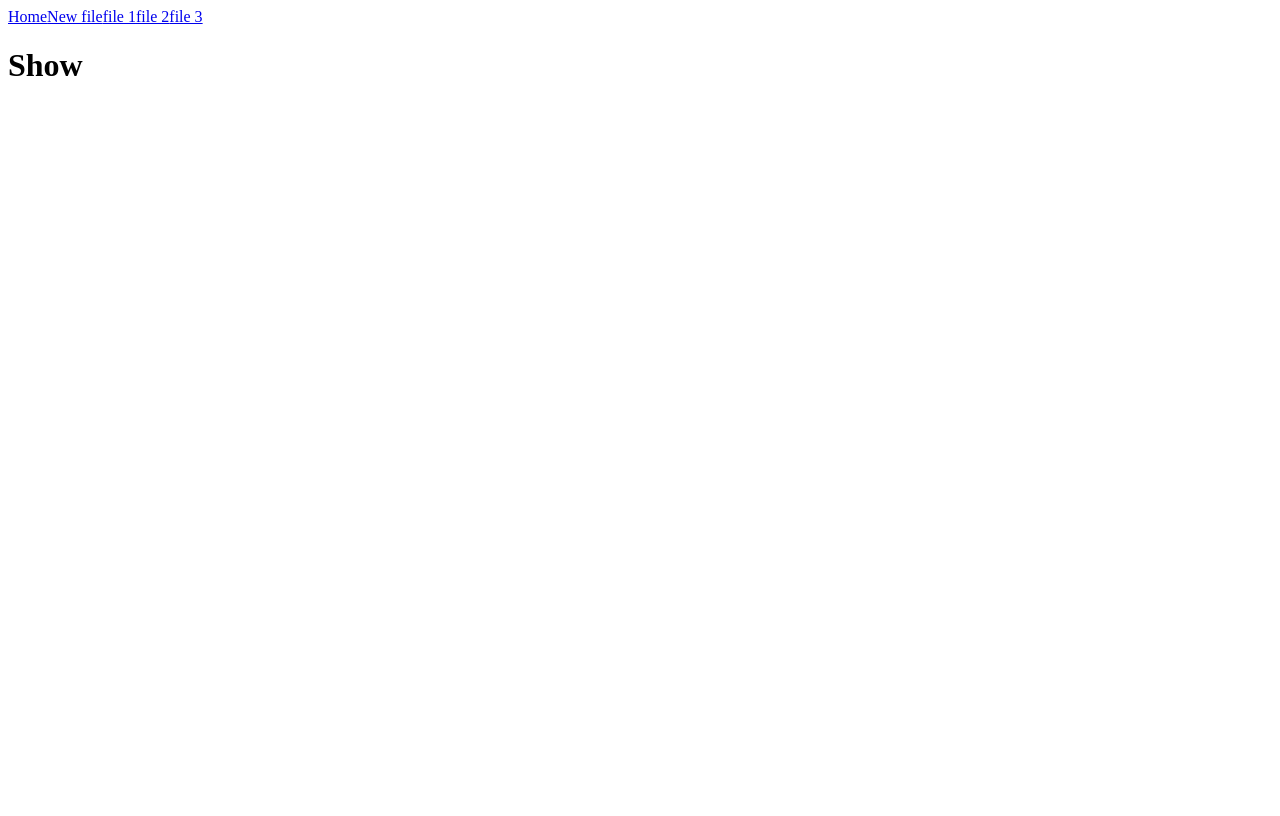
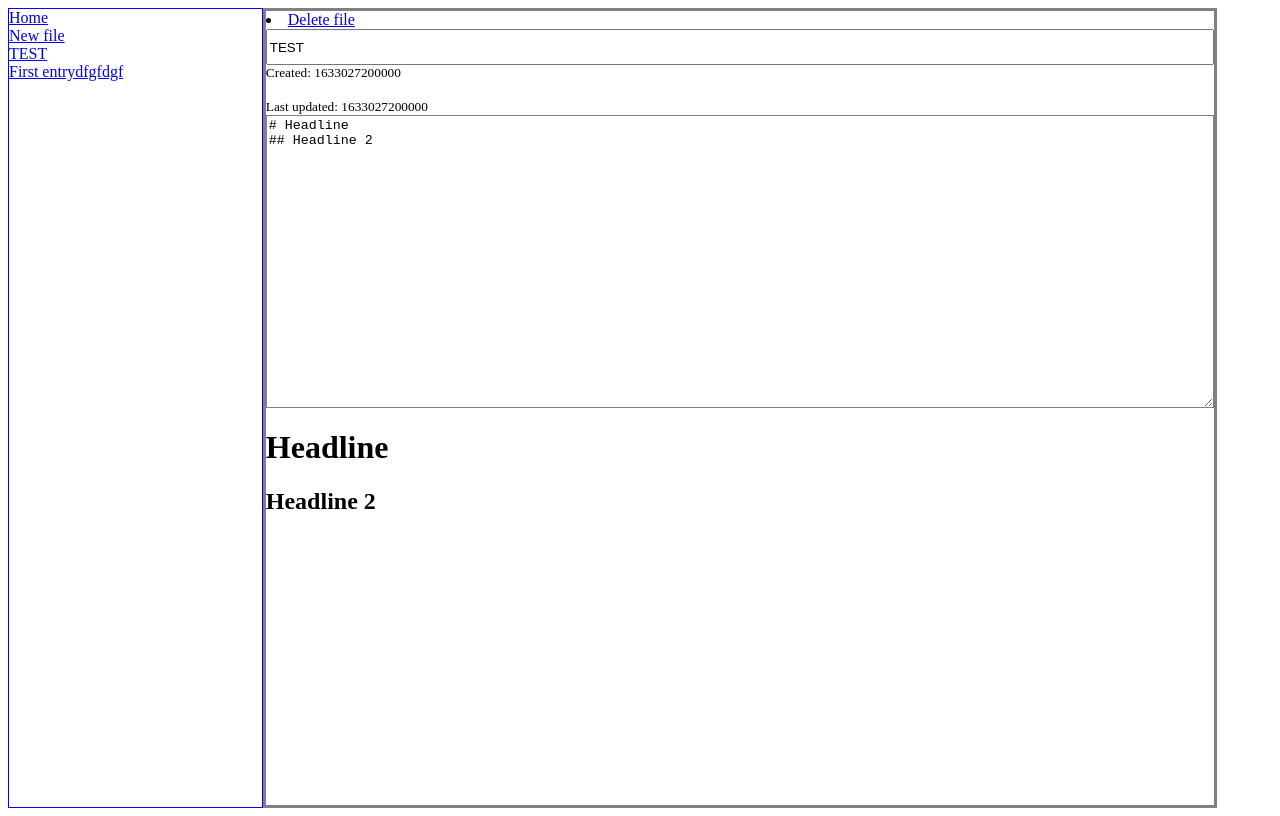
Before and after one commit to julesss-coder/markdown-editor, a React (Vite) app: page /0 in a window 1280 px wide. Built offline with nearby package versions, Linux system fonts and the light colour scheme; data requests are answered from the project's data file.

Commit message:
Add json server database, implement routing

```diff
--- /dev/null
+++ b/src/data/db.json
@@ -0,0 +1,18 @@
+{
+  "notes": [
+    {
+      "id": "0",
+      "title": "TEST",
+      "content": "# Headline \n## Headline 2",
+      "created": 1633027200000,
+      "updated": 1633027200000
+    },
+    {
+      "id": "1",
+      "title": "First entrydfgfdgf",
+      "content": "Hello, world!fdgfdgfdgfdgsdfdfdffghjhgjhgjf",
+      "created": 1633027200000,
+      "updated": 1633027200000
+    }
+  ]
+}
--- a/src/index.css
+++ b/src/index.css
@@ -42,7 +42,11 @@ nav ul li a {
     border: 3px solid grey;
     display: flex;
     flex-direction: column;
+}
 
+.note,
+.markdown-display {
+    flex-basis: 50%;
 }
 
 .note {
--- a/src/layouts/RootLayout.jsx
+++ b/src/layouts/RootLayout.jsx
@@ -1,31 +1,57 @@
+import { useEffect, useState } from "react";
 import { Outlet, NavLink } from "react-router-dom";
 
 const RootLayout = () => {
+  const [notes, setNotes] = useState(null);
   // State with current files goes here
-  const files = ["file 1", "file 2", "file 3"];
+  useEffect(() => {
+    const fetchNotes = async () => {
+      const response = await fetch('http://localhost:3000/notes');
+      const data = await response.json();
+
+      // Get highest note id - do that on creating new note
+      // let ids = Object.values(data).map(item => {
+      //   return +item.id;
+      // });
+      // console.log(Math.max(...ids));
+
+
+      setNotes(data);
+    };
+
+    fetchNotes();
+  }, []);
+
+  //
 
   return (
     <>
+      <div className="app-container">
       {/* Navbar */}
-      <div className="root-layout">
+      <div className="sidebar root-layout">
         {/* This nav goes inside the Sider */}
         <header>
           <nav>
             <NavLink to="/">Home</NavLink>
+            <br />
             <NavLink to="/new">New file</NavLink>
+            <br />
 
             {/* Does this work? */}
-            {files.map((file, index) => (
-              <NavLink to={`/${index}`}>{file}</NavLink>
+            {notes && notes.map((note) => (
+              <>
+                <NavLink to={`/${note.id}`} key={note.id}>{note.title}</NavLink>
+                <br />
+              </>
             ))}
           </nav>
         </header>
       </div>
 
       {/* Content outlet, next to Sider */}
-      <main>
         <Outlet />
-      </main>
+
+      </div>
     </>
   );
 };
--- a/src/main.jsx
+++ b/src/main.jsx
@@ -1,22 +1,44 @@
 import React from 'react'
 import ReactDOM from 'react-dom/client'
-import App from './App.jsx';
+import Note, { noteDetailsLoader } from './pages/Note.jsx';
+import Home from './pages/Home.jsx';
 import './index.css';
 import { Navigate, Route, createBrowserRouter, createRoutesFromElements, RouterProvider } from 'react-router-dom';
 import RootLayout from './layouts/RootLayout.jsx';
 
 const router = createBrowserRouter(
   createRoutesFromElements(
-    <Route path="/" element={<RootLayout/>}>
-      <Route path="/new" element={<h1>New</h1>} />
-      <Route path="/:id" element={<h1>Show</h1>} />
-      <Route path="*" element={<Navigate to="/" />}/>
+    <Route path="/" element={<RootLayout />} loader={
+      async ({ params }) => {
+        console.log("params in RootLayout loader: ", params);
+        let response = await fetch(`http://localhost:3000/notes`);
+        let data = await response.json();
+        return data;
+      }
+    }>
+      <Route index element={<Home />} />
+      <Route path="/new" element={<Note />} />
+      <Route
+        path="/:id"
+        element={<Note />}
+        loader={async ({ params }) => {
+          let response = await fetch(`http://localhost:3000/notes/${params.id}`);
+          let data = await response.json();
+          return data;
+        }
+
+        }
+
+      />
+
+      {/* Error handling */}
+      <Route path="*" element={<Navigate to="/" />} />
     </Route>
   )
 )
 
 ReactDOM.createRoot(document.getElementById('root')).render(
   <React.StrictMode>
-    <RouterProvider router={router}/>
+    <RouterProvider router={router} />
   </React.StrictMode>,
 )
--- /dev/null
+++ b/src/pages/Home.jsx
@@ -0,0 +1,7 @@
+const Home = () => {
+  return (
+    <p>No file is open.</p>
+  )
+};
+
+export default Home;
--- /dev/null
+++ b/src/pages/Note.jsx
@@ -0,0 +1,70 @@
+import { useState, useCallback, useEffect } from 'react';
+import { useParams, useLoaderData } from "react-router-dom";
+import ReactMarkdown from 'react-markdown';
+import remarkGfm from 'remark-gfm';
+
+const Note = () => {
+  const { id } = useParams();
+  const currentNote = useLoaderData();
+  // This only sets the initial value of note, does not update each time the value of `currentNote` changes.
+  const [note, setNote] = useState(currentNote);
+
+  useEffect(() => {
+    setNote(currentNote);
+  }, [currentNote]);
+
+  const editNote = useCallback((e) => {
+    const updatedNote = { ...note, content: e.target.value };
+    setNote(updatedNote);
+    saveNote(updatedNote);
+  }, [note]);
+
+
+  const editNoteTitle = useCallback((e) => {
+    const updatedNote = { ...note, title: e.target.value };
+    setNote(updatedNote);
+    saveNote(updatedNote);
+  }, [note]);
+
+  const saveNote = async (note) => {
+    const response = await fetch(`http://localhost:3000/notes/${id}`, {
+      method: 'PUT',
+      headers: {
+        'Content-Type': 'application/json',
+      },
+      body: JSON.stringify(note),
+    });
+
+    if (!response.ok) {
+      throw new Error(`HTTP error! status: ${response.status}`);
+    }
+  };
+
+  return (
+    <main className="note-editor">
+      <div className="note" key={id}>
+        <nav className="note-nav">
+          <li onClick={(e) => deleteNote(e, id)}>
+            <a href="#">Delete file</a>
+          </li>
+        </nav>
+        <input className='note-title' value={note.title} onChange={(e) => editNoteTitle(e)} placeholder="Title"></input>
+        <small className='note-created'>Created: {note.created}</small>
+        <br />
+        <small className='note-last-updated'>Last updated: {note.updated}</small>
+        <textarea className='note-content' onChange={(e) => editNote(e)} value={note.content} placeholder="Note content"></textarea>
+      </div>
+
+      <ReactMarkdown className="markdown-display" remarkPlugins={[remarkGfm]} onChange={(e) => editNote(id, e)}>
+        {note.content || ''}
+      </ReactMarkdown>
+    </main>
+  )
+};
+
+export default Note;
+
+export const noteDetailsLoader = () => {
+  console.log("noteDetailsLoader() runs");
+  return null;
+};
```
Also changed, not shown: src/components/NotesManager.jsx (renamed from src/App.jsx).
